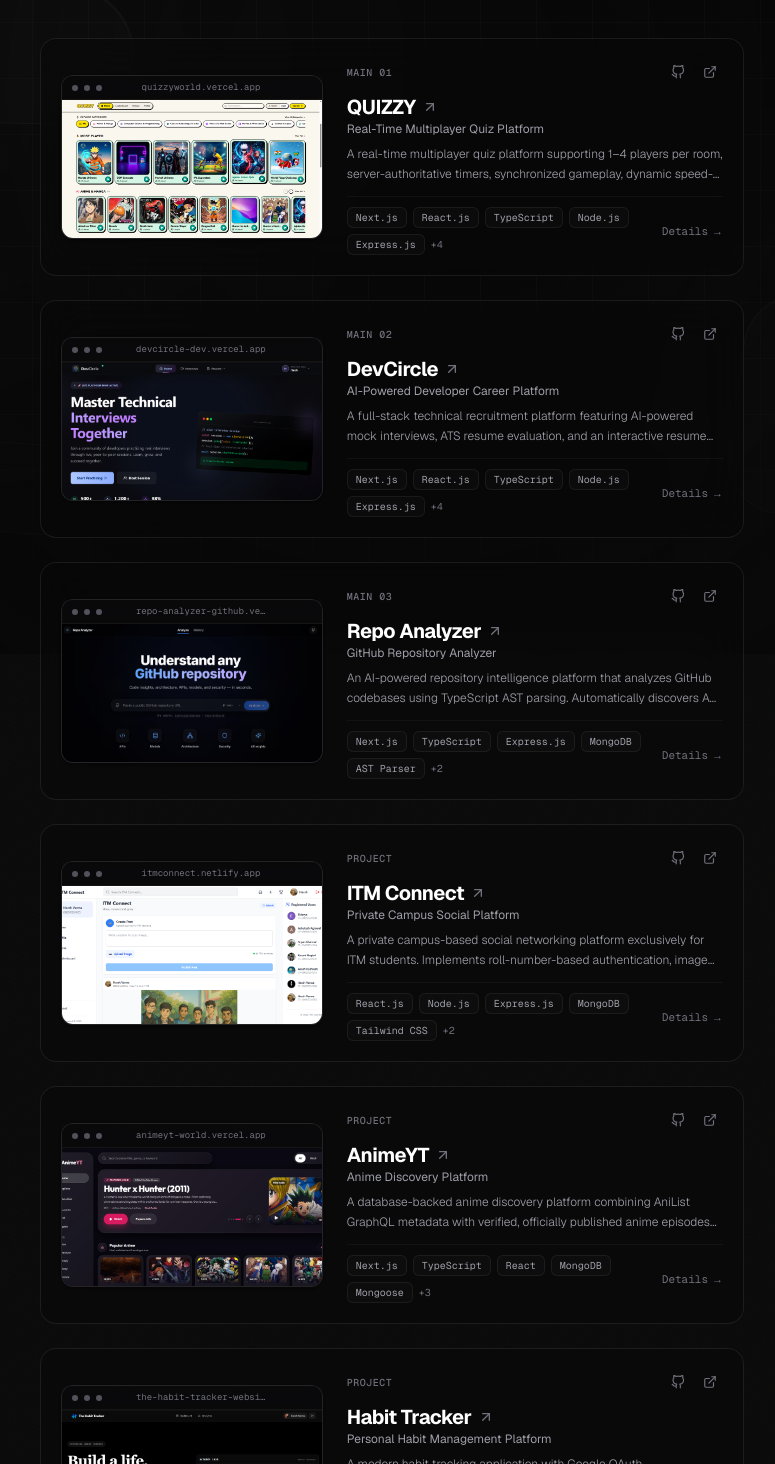
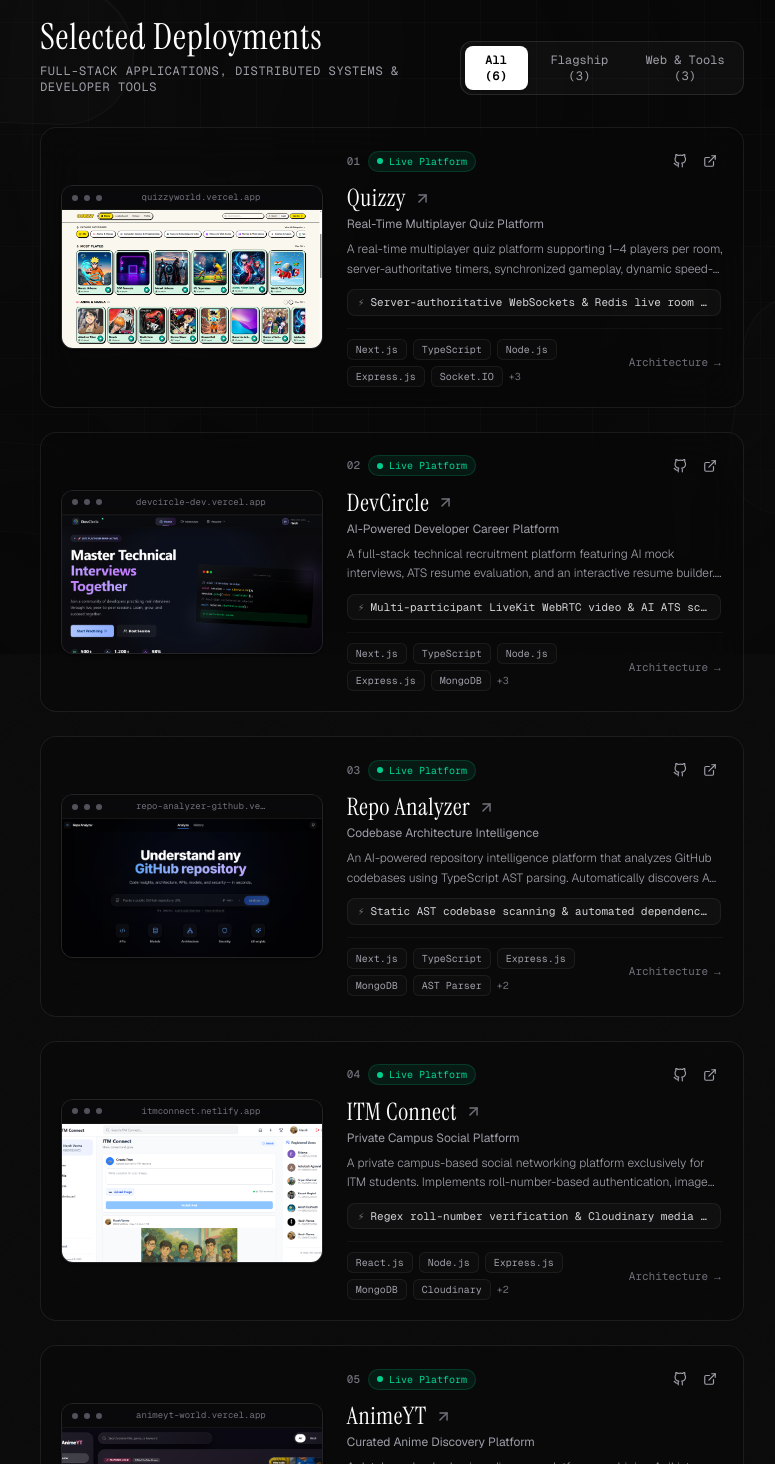
Before and after one commit to harshverma-25/My-Portfolio, a Next.js app: page /projects in a window 1280 px wide. Shown: the part 146-1610 px from the top of the page, without its empty margins (248-1023 px from the left). Built offline with nearby package versions, Linux system fonts and the light colour scheme.

Commit message:
feat(projects): add live platform indicators, architecture highlights, modal chrome, and category filters

```diff
--- a/src/app/projects/AllProjectsClient.tsx
+++ b/src/app/projects/AllProjectsClient.tsx
@@ -15,13 +15,23 @@ interface AllProjectsClientProps {
 
 export default function AllProjectsClient({ projects }: AllProjectsClientProps) {
   const [selectedProject, setSelectedProject] = useState<Project | null>(null);
+  const [activeFilter, setActiveFilter] = useState<"all" | "flagship" | "other">("all");
   const isMain = (p: Project) => p["main-project"] === true || p.mainProject === true;
+
+  const filteredProjects = projects.filter((p) => {
+    if (activeFilter === "flagship") return isMain(p);
+    if (activeFilter === "other") return !isMain(p);
+    return true;
+  });
+
+  const flagshipCount = projects.filter(isMain).length;
+  const otherCount = projects.length - flagshipCount;
 
   return (
     <div className="min-h-screen flex flex-col justify-between pt-28 md:pt-32">
       <main className="flex-1 px-5 sm:px-8 max-w-3xl mx-auto w-full pb-20">
 
-        {/* Navigation Back Link */}
+        {/* Navigation Back Link & Title */}
         <motion.div
           initial={{ opacity: 0, x: -10 }}
           animate={{ opacity: 1, x: 0 }}
@@ -30,33 +40,68 @@ export default function AllProjectsClient({ projects }: AllProjectsClientProps)
         >
           <Link
             href="/#projects"
-            className="inline-flex items-center gap-2 text-xs font-mono text-zinc-400 hover:text-white transition-colors group"
+            className="inline-flex items-center gap-2 text-xs font-mono text-zinc-400 hover:text-white transition-colors group mb-4"
           >
             <FiArrowLeft className="group-hover:-translate-x-1 transition-transform" />
             <span>Back to Overview</span>
           </Link>
+          <div className="flex flex-col sm:flex-row sm:items-end justify-between gap-4">
+            <div>
+              <h1 className="text-3xl sm:text-4xl font-normal text-white tracking-wide font-serif" style={{ fontFamily: "var(--font-serif)" }}>
+                Selected Deployments
+              </h1>
+              <p className="text-xs font-mono text-zinc-400 mt-1.5 uppercase tracking-wider">
+                Full-stack applications, distributed systems &amp; developer tools
+              </p>
+            </div>
+
+            {/* Filter Pills */}
+            <div className="inline-flex items-center gap-1.5 p-1 rounded-xl bg-white/[0.03] border border-white/10 text-xs font-mono">
+              <button
+                onClick={() => setActiveFilter("all")}
+                className={`px-3 py-1.5 rounded-lg transition-all ${
+                  activeFilter === "all" ? "bg-white text-black font-semibold shadow-sm" : "text-zinc-400 hover:text-white"
+                }`}
+              >
+                All ({projects.length})
+              </button>
+              <button
+                onClick={() => setActiveFilter("flagship")}
+                className={`px-3 py-1.5 rounded-lg transition-all ${
+                  activeFilter === "flagship" ? "bg-white text-black font-semibold shadow-sm" : "text-zinc-400 hover:text-white"
+                }`}
+              >
+                Flagship ({flagshipCount})
+              </button>
+              <button
+                onClick={() => setActiveFilter("other")}
+                className={`px-3 py-1.5 rounded-lg transition-all ${
+                  activeFilter === "other" ? "bg-white text-black font-semibold shadow-sm" : "text-zinc-400 hover:text-white"
+                }`}
+              >
+                Web &amp; Tools ({otherCount})
+              </button>
+            </div>
+          </div>
         </motion.div>
 
         {/* Projects List */}
         <div className="flex flex-col gap-6">
-          {projects.map((project, idx) => {
-            const mainFlag = isMain(project);
-            return (
+          {filteredProjects.map((project, idx) => (
             <motion.div
               key={project.title}
-                initial={{ opacity: 0, y: 20 }}
+              initial={{ opacity: 0, y: 15 }}
               animate={{ opacity: 1, y: 0 }}
-                transition={{ duration: 0.35, delay: idx * 0.05 }}
+              transition={{ duration: 0.3, delay: idx * 0.05 }}
               className="w-full"
             >
               <ProjectCard
                 project={project}
-                  badge={mainFlag ? `Main 0${idx + 1}` : undefined}
+                badge={`0${idx + 1}`}
                 onSelectProject={setSelectedProject}
               />
             </motion.div>
-            );
-          })}
+          ))}
         </div>
       </main>
 
--- a/src/components/ProjectCard.tsx
+++ b/src/components/ProjectCard.tsx
@@ -142,20 +142,30 @@ export default function ProjectCard({ project, badge, onSelectProject }: Props)
           {/* ════ RIGHT: Minimal Project Details ════ */}
           <div className="md:col-span-7 flex flex-col justify-between min-h-[140px]">
             <div>
-              {/* Header: Badge & Quick External Links */}
+              {/* Header: Live Badge & Quick External Links */}
               <div className="mb-2 flex items-center justify-between">
-                <span className="text-[10px] font-mono uppercase tracking-wider text-zinc-500 font-medium">
-                  {badge || "Project"}
-                </span>
+                <div className="flex items-center gap-2">
+                  {badge && (
+                    <span className="text-[11px] font-mono font-medium text-zinc-500">
+                      {badge}
+                    </span>
+                  )}
+                  {project.live && (
+                    <span className="inline-flex items-center gap-1.5 px-2 py-0.5 rounded-full text-[10px] font-mono text-emerald-400 bg-emerald-500/10 border border-emerald-500/20">
+                      <span className="w-1.5 h-1.5 rounded-full bg-emerald-400 animate-pulse" />
+                      Live Platform
+                    </span>
+                  )}
+                </div>
 
-                <div className="flex items-center gap-1.5">
+                <div className="flex items-center gap-1">
                   {project.github && (
                     <a
                       href={project.github}
                       target="_blank"
                       rel="noopener noreferrer"
                       data-external="true"
-                      className="p-1.5 rounded-lg text-zinc-500 hover:text-white hover:bg-white/[0.06] transition-colors"
+                      className="p-1.5 rounded-lg text-zinc-400 hover:text-white hover:bg-white/[0.08] transition-colors"
                       aria-label={`${project.title} GitHub`}
                       title="GitHub Repository"
                     >
@@ -168,7 +178,7 @@ export default function ProjectCard({ project, badge, onSelectProject }: Props)
                       target="_blank"
                       rel="noopener noreferrer"
                       data-external="true"
-                      className="p-1.5 rounded-lg text-zinc-500 hover:text-white hover:bg-white/[0.06] transition-colors"
+                      className="p-1.5 rounded-lg text-zinc-400 hover:text-white hover:bg-white/[0.08] transition-colors"
                       aria-label={`${project.title} Live Preview`}
                       title="Live Preview"
                     >
@@ -178,23 +188,34 @@ export default function ProjectCard({ project, badge, onSelectProject }: Props)
                 </div>
               </div>
 
-              {/* Title & Subtitle */}
+              {/* Title & Subtitle in Instrument Serif */}
               <div className="mb-2">
-                <h3 className="text-lg sm:text-xl font-bold tracking-tight text-white group-hover:text-zinc-200 transition-colors flex items-center gap-1.5">
+                <h3
+                  className="text-xl sm:text-2xl font-normal tracking-wide text-white group-hover:text-zinc-200 transition-colors flex items-center gap-2 font-serif"
+                  style={{ fontFamily: "var(--font-serif)" }}
+                >
                   <span>{mainTitle}</span>
-                  <FiArrowUpRight className="text-zinc-500 group-hover:text-white transition-all duration-200 group-hover:translate-x-0.5 group-hover:-translate-y-0.5" size={16} />
+                  <FiArrowUpRight className="text-zinc-500 group-hover:text-white transition-all duration-200 group-hover:translate-x-0.5 group-hover:-translate-y-0.5" size={17} />
                 </h3>
                 {subtitle && (
-                  <p className="text-xs text-zinc-400 font-normal">
+                  <p className="text-xs text-zinc-400 font-sans font-normal mt-0.5">
                     {subtitle}
                   </p>
                 )}
               </div>
 
               {/* Concise 1-2 Line Overview */}
-              <p className="text-xs text-zinc-400 font-light leading-relaxed line-clamp-2 mb-3">
+              <p className="text-xs text-zinc-400 font-light leading-relaxed line-clamp-2 mb-2.5">
                 {project.description}
               </p>
+
+              {/* Architecture Highlight Tag */}
+              {project.highlight && (
+                <div className="inline-flex items-center gap-1.5 px-2.5 py-1 rounded-lg bg-white/[0.03] border border-white/[0.06] text-[11px] font-mono text-zinc-300 mb-3 w-fit">
+                  <span className="text-zinc-500">⚡</span>
+                  <span className="truncate max-w-[280px] sm:max-w-[340px]">{project.highlight}</span>
+                </div>
+              )}
             </div>
 
             {/* Bottom: Minimal Tech Stack & Inspect Link */}
@@ -216,7 +237,7 @@ export default function ProjectCard({ project, badge, onSelectProject }: Props)
               </div>
 
               <span className="text-[11px] font-mono text-zinc-500 group-hover:text-zinc-300 transition-colors flex-shrink-0 flex items-center gap-1">
-                <span>Details</span>
+                <span>Architecture</span>
                 <span>→</span>
               </span>
             </div>
--- a/src/components/ProjectDetailsModal.tsx
+++ b/src/components/ProjectDetailsModal.tsx
@@ -118,25 +118,27 @@ export default function ProjectDetailsModal({ project, onClose }: Props) {
 
             {/* Thumbnail with browser chrome */}
             {project.image && (
-              <div className="relative w-full aspect-[16/9] rounded-2xl overflow-hidden mb-8 border border-white/10 bg-zinc-900 shadow-xl">
-                <div className="absolute top-0 left-0 right-0 h-6 bg-zinc-900/90 backdrop-blur-md flex items-center justify-between px-3 z-10 border-b border-white/5">
+              <div className="relative w-full aspect-[16/9] rounded-2xl overflow-hidden mb-8 border border-white/10 bg-zinc-900 shadow-xl flex flex-col">
+                <div className="h-7 bg-zinc-900/95 backdrop-blur-md flex items-center justify-between px-3.5 z-10 border-b border-white/[0.06] shrink-0">
                   <div className="flex items-center gap-1.5">
-                    <div className="w-2 h-2 rounded-full bg-zinc-600" />
-                    <div className="w-2 h-2 rounded-full bg-zinc-600" />
-                    <div className="w-2 h-2 rounded-full bg-zinc-600" />
+                    <div className="w-2.5 h-2.5 rounded-full bg-zinc-600" />
+                    <div className="w-2.5 h-2.5 rounded-full bg-zinc-600" />
+                    <div className="w-2.5 h-2.5 rounded-full bg-zinc-600" />
                   </div>
-                  <span className="text-[10px] font-mono text-zinc-500 truncate max-w-[200px]">
+                  <span className="text-[11px] font-mono text-zinc-400 truncate max-w-[240px]">
                     {project.live ? new URL(project.live).hostname : "system-preview"}
                   </span>
                   <div className="w-6" />
                 </div>
+                <div className="relative flex-1 w-full overflow-hidden">
                   <Image
                     src={project.image}
                     alt={project.title}
                     fill
                     sizes="(max-width: 1024px) 100vw, 768px"
-                  className="object-cover object-top pt-6"
+                    className="object-cover object-top"
                   />
+                </div>
               </div>
             )}
 
--- a/src/data/projects.ts
+++ b/src/data/projects.ts
@@ -8,6 +8,8 @@ export interface Project {
   featured?: boolean;
   "main-project"?: boolean;
   mainProject?: boolean;
+  highlight?: string;
+  category?: "flagship" | "fullstack" | "tool";
   architecture?: string[];
   keyDecisions?: string[];
 }
@@ -17,18 +19,17 @@ export const projects: Project[] = [
   // MAIN PROJECTS — FROM RESUME
   // ============================
   {
-    title: "QUIZZY — Real-Time Multiplayer Quiz Platform",
+    title: "Quizzy — Real-Time Multiplayer Quiz Platform",
     description:
-      "A real-time multiplayer quiz platform supporting 1–4 players per room, server-authoritative timers, synchronized gameplay, dynamic speed-based scoring, live leaderboards, and solo practice. Features Redis-backed caching, JWT authentication, rate limiting, and AI-powered quiz generation.",
+      "A real-time multiplayer quiz platform supporting 1–4 players per room, server-authoritative timers, synchronized gameplay, dynamic speed-based scoring, live leaderboards, and solo practice. Features Redis-backed caching, JWT authentication, and AI quiz generation.",
     tech: [
       "Next.js",
-      "React.js",
       "TypeScript",
       "Node.js",
       "Express.js",
-      "MongoDB",
       "Socket.IO",
       "Redis",
+      "MongoDB",
       "Google Gemini",
     ],
     github: "https://github.com/harshverma-25/QuizzyWorld",
@@ -36,6 +37,8 @@ export const projects: Project[] = [
     image: "/projects/quizzy.png",
     featured: true,
     "main-project": true,
+    category: "flagship",
+    highlight: "Server-authoritative WebSockets & Redis live room caching",
     architecture: [
       "Server-authoritative WebSocket room timers (1–4 players) ensuring synchronized zero-drift gameplay",
       "Redis caching layer for sub-millisecond room state retrieval and live multiplayer leaderboards",
@@ -51,16 +54,15 @@ export const projects: Project[] = [
   {
     title: "DevCircle — AI-Powered Developer Career Platform",
     description:
-      "A full-stack technical recruitment platform featuring AI-powered mock interviews, ATS resume evaluation, and an interactive resume builder. Includes 20+ modular REST APIs, role-based access control, Zod validation, and browser-based multi-participant video interviews powered by LiveKit WebRTC.",
+      "A full-stack technical recruitment platform featuring AI mock interviews, ATS resume evaluation, and an interactive resume builder. Includes 20+ modular REST APIs, role-based access control, Zod validation, and browser-based video interviews powered by LiveKit WebRTC.",
     tech: [
       "Next.js",
-      "React.js",
       "TypeScript",
       "Node.js",
       "Express.js",
       "MongoDB",
-      "LiveKit",
-      "OpenRouter",
+      "LiveKit WebRTC",
+      "OpenRouter AI",
       "Zod",
     ],
     github: "https://github.com/harshverma-25/dev-circle",
@@ -68,6 +70,8 @@ export const projects: Project[] = [
     image: "/projects/devcircle.png",
     featured: true,
     "main-project": true,
+    category: "flagship",
+    highlight: "Multi-participant LiveKit WebRTC video & AI ATS scoring pipeline",
     architecture: [
       "Low-latency multi-participant video interviews powered by LiveKit WebRTC SFU infrastructure",
       "20+ modular REST API endpoints with role-based access control (RBAC) and Zod validation",
@@ -81,9 +85,9 @@ export const projects: Project[] = [
   },
 
   {
-    title: "Repo Analyzer — GitHub Repository Analyzer",
+    title: "Repo Analyzer — Codebase Architecture Intelligence",
     description:
-      "An AI-powered repository intelligence platform that analyzes GitHub codebases using TypeScript AST parsing. Automatically discovers API endpoints, middleware chains, database schemas, dependencies, and potential security vulnerabilities while generating interactive architecture diagrams and technical documentation using Google Gemini.",
+      "An AI-powered repository intelligence platform that analyzes GitHub codebases using TypeScript AST parsing. Automatically discovers API endpoints, middleware chains, database schemas, dependencies, and potential security vulnerabilities with Gemini AI architecture diagrams.",
     tech: [
       "Next.js",
       "TypeScript",
@@ -98,6 +102,8 @@ export const projects: Project[] = [
     image: "/projects/repo.png",
     featured: true,
     "main-project": true,
+    category: "flagship",
+    highlight: "Static AST codebase scanning & automated dependency mapping",
     architecture: [
       "Static TypeScript AST parser scanning GitHub repos without running untrusted code",
       "Automated extraction of Express/Next API routes, middleware chains, and Mongoose schemas",
@@ -122,8 +128,8 @@ export const projects: Project[] = [
       "Node.js",
       "Express.js",
       "MongoDB",
+      "Cloudinary",
       "Tailwind CSS",
-      "Cloudinary",
       "JWT",
     ],
     github: "https://github.com/harshverma-25/ITM-Connect",
@@ -131,6 +137,8 @@ export const projects: Project[] = [
     image: "/projects/itmconnect.png",
     featured: true,
     "main-project": false,
+    category: "fullstack",
+    highlight: "Regex roll-number verification & Cloudinary media pipelines",
     architecture: [
       "Verified college roll-number validation ensuring private campus-only access",
       "Cloudinary media pipeline with automated compression and responsive transformations",
@@ -142,24 +150,25 @@ export const projects: Project[] = [
   },
 
   {
-    title: "AnimeYT — Anime Discovery Platform",
+    title: "AnimeYT — Curated Anime Discovery Platform",
     description:
-      "A database-backed anime discovery platform combining AniList GraphQL metadata with verified, officially published anime episodes from authorized YouTube distributors. Features anime discovery, language filtering, episode management, an admin verification workflow, and official YouTube playback.",
+      "A database-backed anime discovery platform combining AniList GraphQL metadata with verified, officially published anime episodes from authorized YouTube distributors. Features language filtering, episode management, and legal YouTube streaming.",
     tech: [
       "Next.js",
       "TypeScript",
       "React",
       "MongoDB",
       "Mongoose",
-      "AniList GraphQL API",
-      "YouTube Data API",
-      "Tailwind CSS",
+      "AniList GraphQL",
+      "YouTube API",
     ],
     github: "https://github.com/harshverma-25/animeYt",
     live: "https://animeyt-world.vercel.app",
     image: "/projects/anime.png",
     featured: false,
     "main-project": false,
+    category: "fullstack",
+    highlight: "AniList GraphQL synchronization & YouTube official playback",
     architecture: [
       "AniList GraphQL API integration for real-time metadata, genre, and rating synchronization",
       "YouTube Data API verification pipeline for authorized distributor video playback",
@@ -171,7 +180,7 @@ export const projects: Project[] = [
   },
 
   {
-    title: "Habit Tracker — Personal Habit Management Platform",
+    title: "Habit Tracker — Personal Habit & Streak Management",
     description:
       "A modern habit tracking application with Google OAuth authentication, dynamic monthly calendars, habit management, daily check-ins, streak calculations, and an analytics dashboard featuring completion rates and weekly activity trends.",
     tech: [
@@ -179,17 +188,17 @@ export const projects: Project[] = [
       "TypeScript",
       "React",
       "MongoDB",
-      "Mongoose",
       "NextAuth.js",
       "Google OAuth",
       "Tailwind CSS",
-      "Framer Motion",
     ],
     github: "https://github.com/harshverma-25/habit-tracker",
     live: "https://the-habit-tracker-website.vercel.app",
     image: "/projects/habit.png",
     featured: false,
     "main-project": false,
+    category: "tool",
+    highlight: "Google OAuth 2.0 & dynamic calendar streak calculation algorithm",
     architecture: [
       "Google OAuth 2.0 integration via NextAuth.js with secure JWT session tokens",
       "Custom monthly calendar grid algorithm calculating dynamic streaks and completion rates",
--- a/src/sections/Projects.tsx
+++ b/src/sections/Projects.tsx
@@ -74,7 +74,7 @@ export default function Projects({ projects }: ProjectsProps) {
             >
               <ProjectCard
                 project={project}
-                badge={`Main 0${idx + 1}`}
+                badge={`0${idx + 1}`}
                 onSelectProject={setSelectedProject}
               />
             </motion.div>
```
Lines whose indentation alone changed are shown as unchanged.
